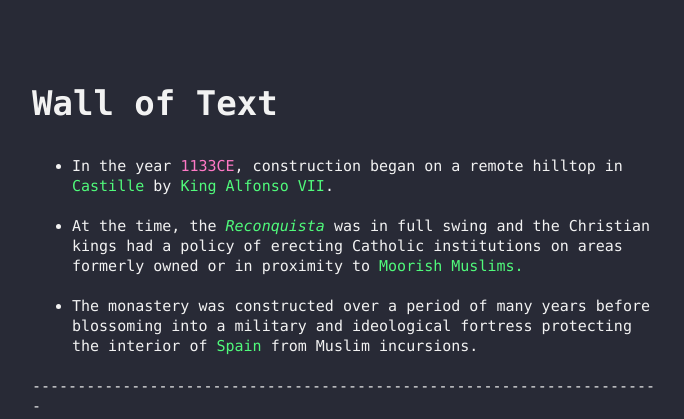
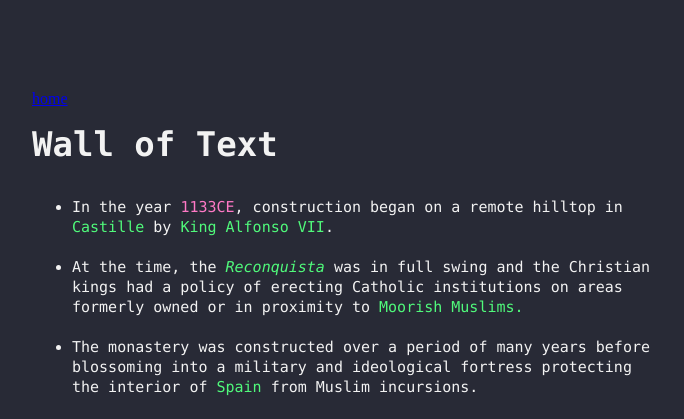
Before and after one commit to andybyers21/wallOfText, a Flask app: page /example in a window 1280 px wide. Shown: the top 419 px of the page, without its empty margins (292-976 px from the left). Run offline with Flask 2, Linux system fonts and the light colour scheme.

Commit message:
add basic nav

```diff
--- a/templates/example.html
+++ b/templates/example.html
@@ -8,6 +8,9 @@
   </head>
   <body>
     <div class="container">
+        <!-- NOTE: Add a proper nav to home -->
+        <a href=/ >home<a>
+
       <h1>Wall of Text</h1>
       <ul>
         <li>
```
